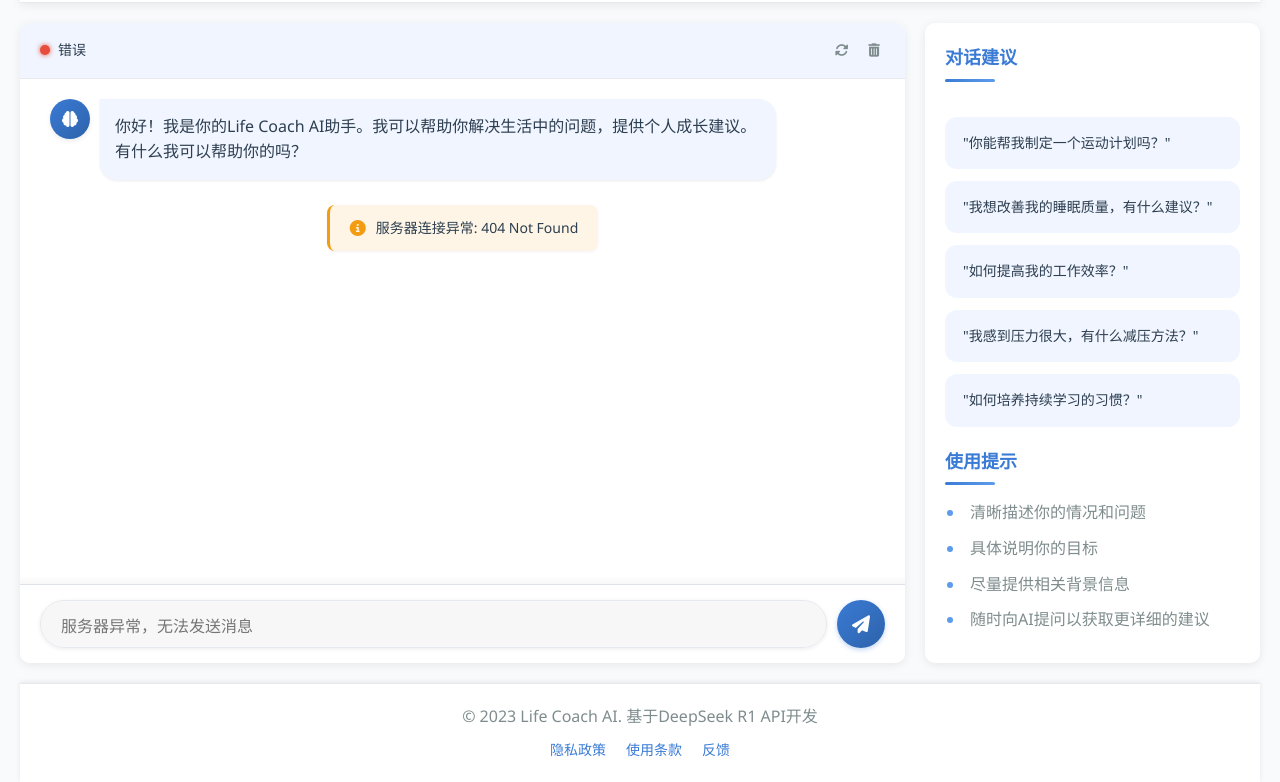
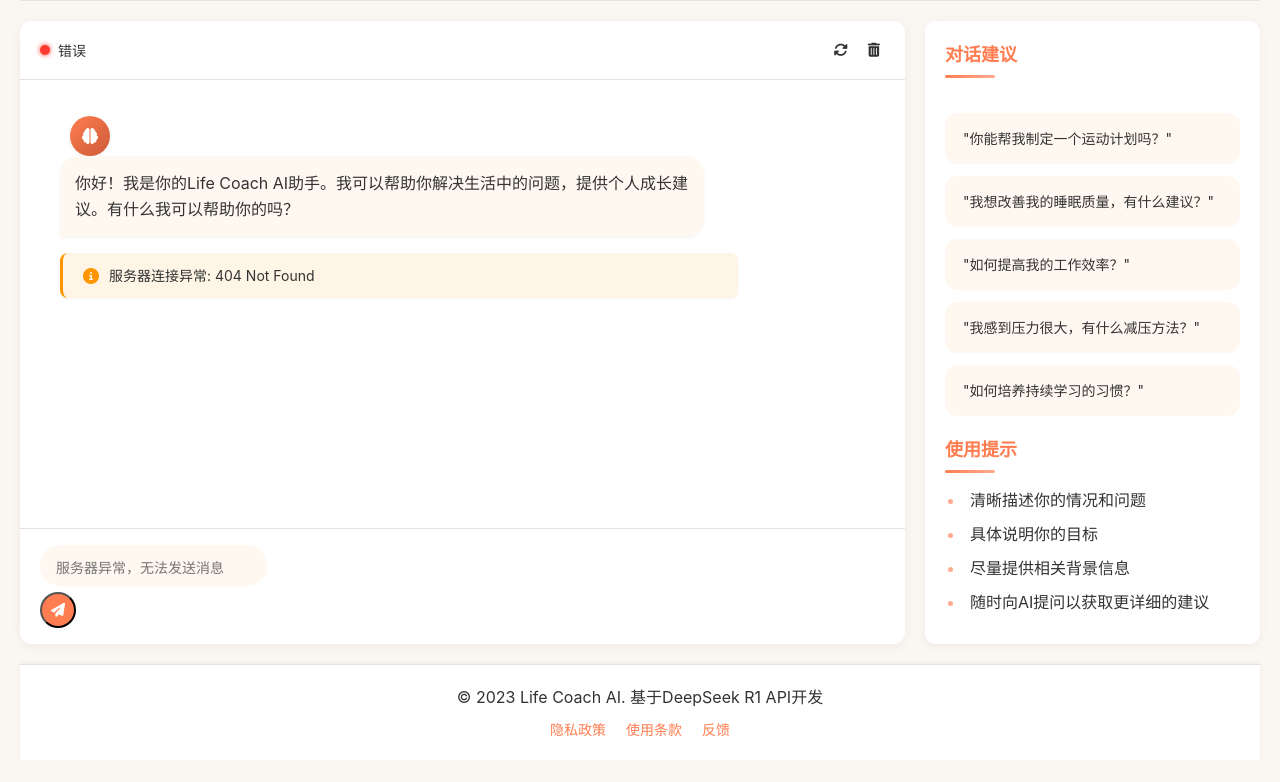
Before and after one commit to lixiaodong1/lifecoach_new, a website: page index.html in a window 1280 px wide. Shown: the part 94-876 px from the top of the page. After the commit the page ends 854 px from the top, so only its background shows below. Drawn offline with Linux system fonts and the light colour scheme; no server answers.

Commit message:
调整UI样式

```diff
--- a/styles.css
+++ b/styles.css
@@ -9,29 +9,46 @@
 
 /* 全局变量 */
 :root {
-    /* 主色调更新为更专业的配色方案 */
-    --primary-color: #3a7bd5;
-    --primary-light: #5d9cec;
-    --primary-dark: #2d62aa;
-    --secondary-color: #f0f5ff;
-    --accent-color: #8e44ad;
-    --text-color: #2c3e50;
-    --text-light: #7f8c8d;
-    --border-color: #e6e9ed;
-    --shadow-color: rgba(0, 0, 0, 0.08);
-    --success-color: #27ae60;
-    --error-color: #e74c3c;
-    --warning-color: #f39c12;
-    --bg-color: #f9fafb;
+    /* 主色调 - 温暖的珊瑚色 */
+    --primary-color: #ff7d50;
+    --primary-light: #ffab90;
+    --primary-dark: #cc5b38;
+
+    /* 辅助色 */
+    --secondary-color: #fff8f0;
+    --accent-color: #bf4830;
+
+    /* 文本色 */
+    --text-primary: #333333;
+    --text-secondary: #666666;
+
+    /* 状态色 */
+    --success-color: #34c759;
+    --error-color: #ff3b30;
+    --warning-color: #ff9500;
+
+    /* 背景色 */
+    --bg-color: #faf6f2;
     --card-bg: #ffffff;
+
+    /* 边框和阴影 */
+    --border-color: #e8e1d9;
+    --shadow-color: rgba(0, 0, 0, 0.05);
     --transition-speed: 0.3s;
 }
 
 /* 添加状态指示器颜色 */
+.status-indicator {
+    width: 10px;
+    height: 10px;
+    border-radius: 50%;
+    display: inline-block;
+    margin-right: 8px;
+}
+
 .status-indicator.online {
     background-color: var(--success-color);
     box-shadow: 0 0 5px var(--success-color);
-    animation: pulse 2s infinite;
 }
 
 .status-indicator.offline {
@@ -42,7 +59,6 @@
 .status-indicator.error {
     background-color: var(--error-color);
     box-shadow: 0 0 5px var(--error-color);
-    animation: flash 1s infinite;
 }
 
 .status-indicator.warning {
@@ -108,9 +124,9 @@
 
 /* 基础样式 */
 body {
-    font-family: 'Segoe UI', 'Microsoft YaHei', -apple-system, BlinkMacSystemFont, sans-serif;
-    line-height: 1.6;
-    color: var(--text-color);
+    font-family: -apple-system, BlinkMacSystemFont, 'SF Pro Text', 'SF Pro Icons', 'Helvetica Neue', Helvetica, Arial, sans-serif;
+    line-height: 1.5;
+    color: var(--text-primary);
     background-color: var(--bg-color);
     display: flex;
     flex-direction: column;
@@ -133,10 +149,10 @@ body {
     display: flex;
     justify-content: space-between;
     align-items: center;
-    padding: 15px 0;
+    padding: 16px 24px;
     border-bottom: 1px solid var(--border-color);
-    background-color: var(--card-bg);
-    box-shadow: 0 2px 10px var(--shadow-color);
+    background-color: rgba(255, 255, 255, 0.8);
+    backdrop-filter: blur(10px);
     position: sticky;
     top: 0;
     z-index: 100;
@@ -193,11 +209,11 @@ body {
 
 .nav a {
     text-decoration: none;
-    color: var(--text-color);
+    color: var(--text-secondary);
     font-weight: 500;
     padding: 8px 0;
     position: relative;
-    transition: color var(--transition-speed);
+    transition: color 0.2s ease;
 }
 
 .nav a::after {
@@ -211,7 +227,7 @@ body {
     transition: width var(--transition-speed);
 }
 
-.nav a:hover, .nav a.active {
+.nav a.active, .nav a:hover {
     color: var(--primary-color);
 }
 
@@ -233,8 +249,8 @@ body {
     display: flex;
     flex-direction: column;
     background-color: var(--card-bg);
-    border-radius: 10px;
-    box-shadow: 0 2px 10px var(--shadow-color);
+    border-radius: 12px;
+    box-shadow: 0 2px 12px var(--shadow-color);
     overflow: hidden;
     transition: box-shadow var(--transition-speed), transform var(--transition-speed);
 }
@@ -249,21 +265,15 @@ body {
     display: flex;
     justify-content: space-between;
     align-items: center;
-    padding: 15px 20px;
+    padding: 16px 20px;
     border-bottom: 1px solid var(--border-color);
-    background-color: var(--secondary-color);
+    background-color: rgba(255, 255, 255, 0.9);
+    backdrop-filter: blur(10px);
 }
 
 .status {
     display: flex;
     align-items: center;
-}
-
-.status-indicator {
-    width: 10px;
-    height: 10px;
-    border-radius: 50%;
-    margin-right: 8px;
 }
 
 .status-text {
@@ -318,8 +328,8 @@ body {
 }
 
 .message {
-    display: flex;
-    margin-bottom: 25px;
+    margin: 16px 0;
+    padding: 0 20px;
     animation: fadeIn 0.3s ease-in-out;
 }
 
@@ -372,13 +382,14 @@ body {
 
 .ai-message .message-content {
     background-color: var(--secondary-color);
-    border-top-left-radius: 0;
+    border-radius: 18px 18px 18px 4px;
+    color: var(--text-primary);
 }
 
 .user-message .message-content {
-    background: linear-gradient(135deg, var(--primary-light), var(--primary-color));
-    color: white;
-    border-top-right-radius: 0;
+    background-color: var(--primary-light);
+    border-radius: 18px 18px 4px 18px;
+    color: #ffffff;
 }
 
 .message-content p {
@@ -389,89 +400,43 @@ body {
 
 /* 用户输入区域样式优化 */
 .user-input {
-    display: flex;
-    align-items: center;
-    padding: 15px 20px;
     border-top: 1px solid var(--border-color);
-    background-color: var(--card-bg);
-    position: relative;
+    padding: 16px 20px;
+    background-color: rgba(255, 255, 255, 0.9);
 }
 
-.user-input::before {
-    content: '';
-    position: absolute;
-    top: -10px;
-    left: 0;
-    right: 0;
-    height: 10px;
-    background: linear-gradient(to bottom, transparent, rgba(0, 0, 0, 0.03));
-    pointer-events: none;
+textarea {
+    border: none;
+    border-radius: 20px;
+    background-color: var(--secondary-color);
+    padding: 12px 16px;
+    resize: none;
+    font-family: inherit;
+    font-size: 14px;
+    color: var(--text-primary);
+    transition: box-shadow 0.2s ease;
 }
 
-#userInput {
-    flex: 1;
-    padding: 12px 20px;
-    border: 1px solid var(--border-color);
-    border-radius: 25px;
-    resize: none;
-    font-family: inherit;
-    font-size: 16px;
+textarea:focus {
     outline: none;
-    transition: border-color var(--transition-speed), box-shadow var(--transition-speed);
-    box-shadow: 0 1px 4px var(--shadow-color);
-    min-height: 48px;
-    max-height: 150px;
-}
-
-#userInput:focus {
-    border-color: var(--primary-color);
-    box-shadow: 0 0 0 3px rgba(58, 123, 213, 0.1);
-}
-
-#userInput:disabled {
-    background-color: rgba(0, 0, 0, 0.03);
-    cursor: not-allowed;
+    box-shadow: 0 0 0 2px var(--primary-light);
 }
 
 .send-button {
-    width: 48px;
-    height: 48px;
-    margin-left: 10px;
-    border: none;
+    background-color: var(--primary-color);
+    color: white;
     border-radius: 50%;
-    background: linear-gradient(135deg, var(--primary-color), var(--primary-dark));
-    color: white;
-    cursor: pointer;
-    transition: all var(--transition-speed);
+    width: 36px;
+    height: 36px;
     display: flex;
+    align-items: center;
     justify-content: center;
-    align-items: center;
-    box-shadow: 0 2px 5px rgba(58, 123, 213, 0.3);
+    transition: transform 0.2s ease, background-color 0.2s ease;
 }
 
 .send-button:hover {
-    transform: translateY(-2px);
-    box-shadow: 0 4px 8px rgba(58, 123, 213, 0.4);
-}
-
-.send-button:active {
-    transform: translateY(0);
-}
-
-.send-button.disabled {
-    opacity: 0.6;
-    cursor: not-allowed;
-    transform: none;
-    box-shadow: none;
-}
-
-.send-button i {
-    font-size: 18px;
-    transition: transform var(--transition-speed);
-}
-
-.send-button:hover i {
-    transform: translateX(2px);
+    background-color: var(--primary-dark);
+    transform: scale(1.05);
 }
 
 /* 提示面板样式优化 */
@@ -936,3 +901,48 @@ body {
         background-color: rgba(255, 255, 255, 0.1);
     }
 }
+
+h1 {
+    font-weight: 600;
+    font-size: 24px;
+}
+
+h2 {
+    font-weight: 500;
+    font-size: 20px;
+}
+
+button {
+    border-radius: 8px;
+    font-weight: 500;
+    font-size: 14px;
+    padding: 8px 16px;
+    transition: all 0.2s ease;
+}
+
+.primary-button {
+    background-color: var(--primary-color);
+    color: white;
+    border: none;
+}
+
+.secondary-button {
+    background-color: transparent;
+    color: var(--primary-color);
+    border: 1px solid var(--primary-color);
+}
+
+/* 平滑过渡 */
+.transition {
+    transition: all 0.3s cubic-bezier(0.4, 0, 0.2, 1);
+}
+
+/* 悬停状态微妙放大 */
+.interactive:hover {
+    transform: scale(1.02);
+}
+
+/* 点击反馈 */
+.interactive:active {
+    transform: scale(0.98);
+}
```
